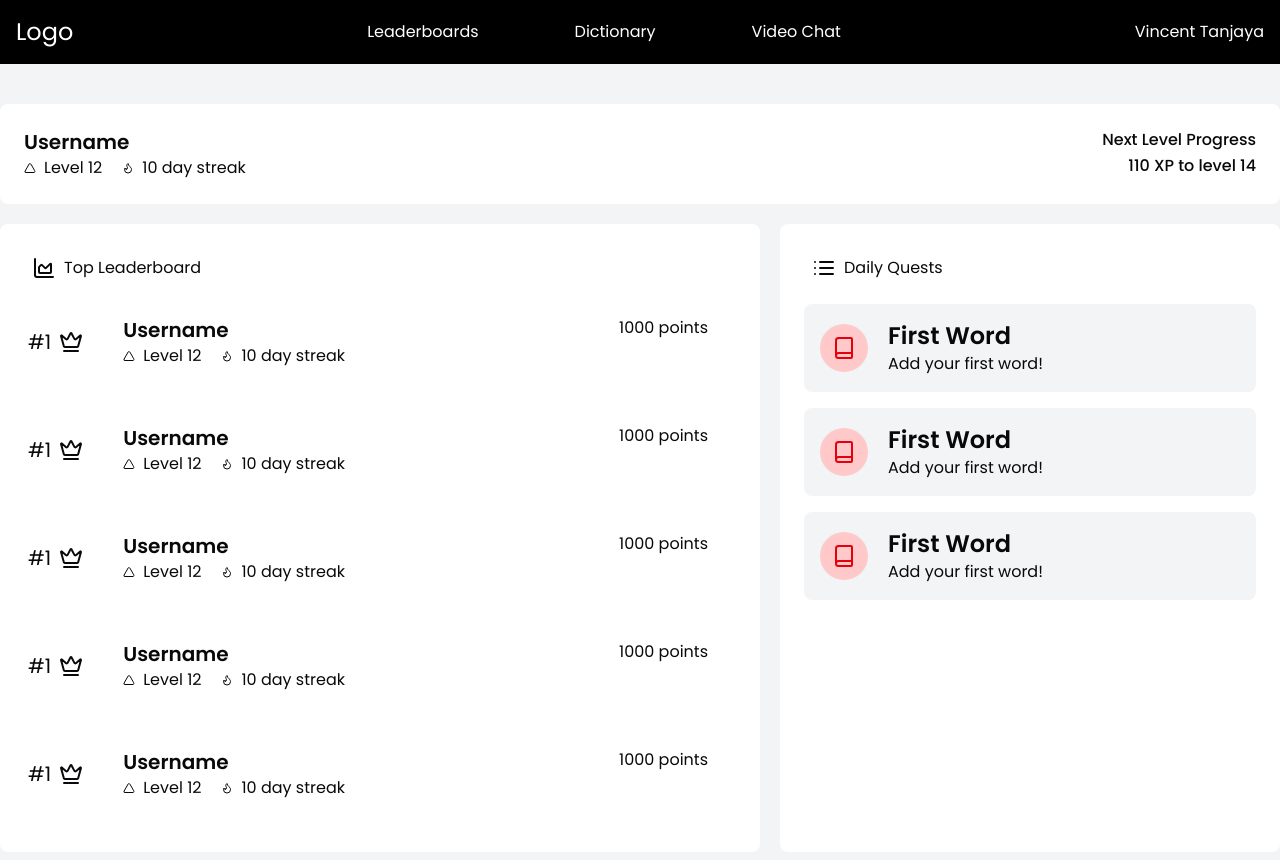
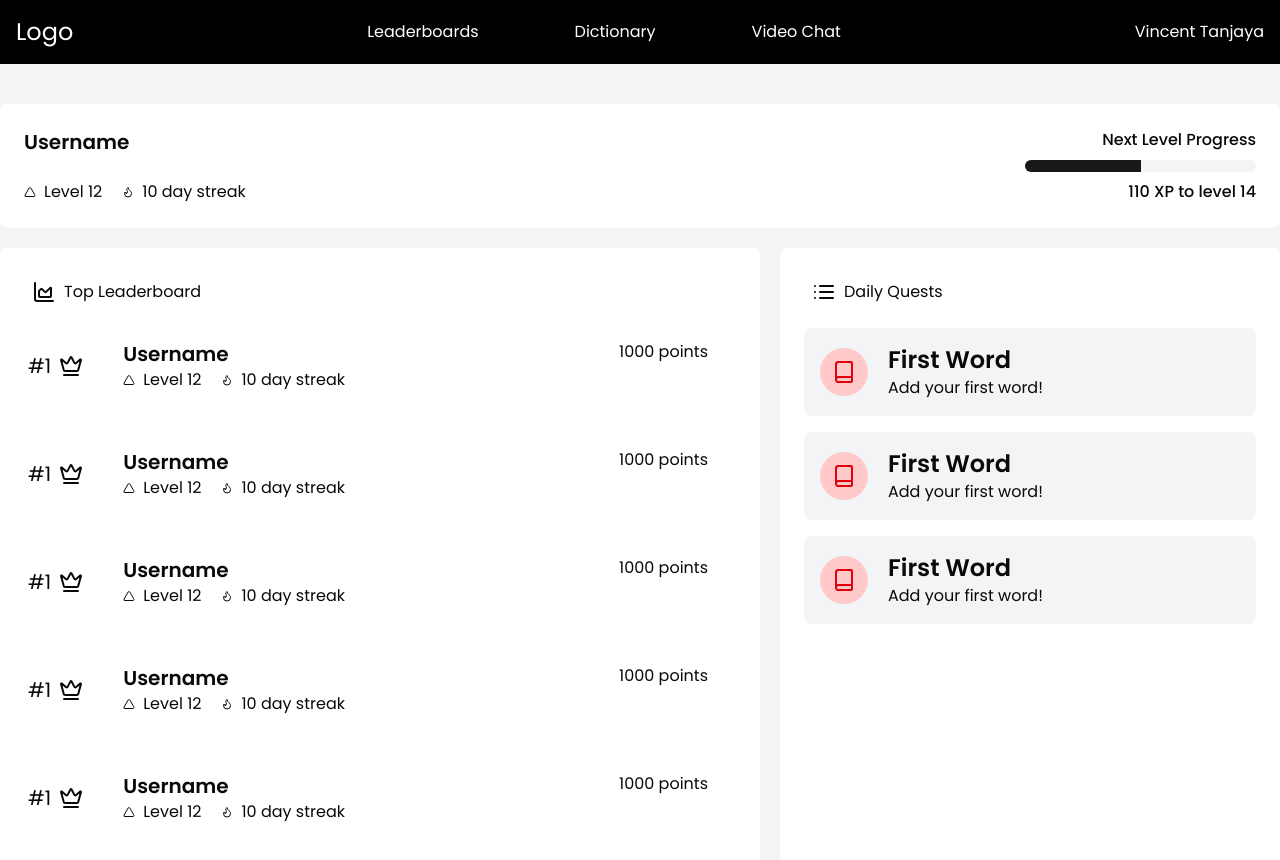
Before and after one commit to vncnttan/garudahacks-competition-fe, a React (Vite) app: page / in a window 1280 px wide. Shown: the top 860 px of the page. Built offline with nearby package versions, Linux system fonts and the light colour scheme.

Commit message:
feat: Fix Header Section 📊

```diff
--- a/package.json
+++ b/package.json
@@ -10,6 +10,7 @@
     "preview": "vite preview"
   },
   "dependencies": {
+    "@radix-ui/react-slider": "^1.3.5",
     "@radix-ui/react-slot": "^1.2.3",
     "@tailwindcss/vite": "^4.1.11",
     "class-variance-authority": "^0.7.1",
--- a/src/components/ui/leaderboard/LeaderboardHeaderSection.tsx
+++ b/src/components/ui/leaderboard/LeaderboardHeaderSection.tsx
@@ -1,11 +1,19 @@
 import { LeaderboardItems } from "@/components/ui/leaderboard/LeaderboardItem.tsx";
+import { Slider } from "@/components/ui/slider.tsx";
+import { cn } from "@/lib/utils.ts";
 
 export default function LeaderboardHeaderSection() {
   return (
     <LeaderboardItems
       endSection={
-        <div className="space-y-0.5 place-items-end">
+        <div className="space-y-2 place-items-end">
           <div className="font-medium">Next Level Progress</div>
+          <Slider
+            defaultValue={[50]}
+            max={100}
+            step={1}
+            className={cn("w-[150%]")}
+          />
           <div className="font-medium">110 XP to level 14</div>
         </div>
       }
--- /dev/null
+++ b/src/components/ui/slider.tsx
@@ -0,0 +1,61 @@
+import * as React from "react";
+import * as SliderPrimitive from "@radix-ui/react-slider";
+
+import { cn } from "@/lib/utils";
+
+function Slider({
+  className,
+  defaultValue,
+  value,
+  min = 0,
+  max = 100,
+  ...props
+}: React.ComponentProps<typeof SliderPrimitive.Root>) {
+  // const _values = React.useMemo(
+  //   () =>
+  //     Array.isArray(value)
+  //       ? value
+  //       : Array.isArray(defaultValue)
+  //         ? defaultValue
+  //         : [min, max],
+  //   [value, defaultValue, min, max],
+  // );
+
+  return (
+    <SliderPrimitive.Root
+      data-slot="slider"
+      defaultValue={defaultValue}
+      value={value}
+      min={min}
+      max={max}
+      className={cn(
+        "relative flex w-full touch-none items-center select-none data-[disabled]:opacity-50 data-[orientation=vertical]:h-full data-[orientation=vertical]:min-h-44 data-[orientation=vertical]:w-auto data-[orientation=vertical]:flex-col",
+        className,
+      )}
+      {...props}
+    >
+      <SliderPrimitive.Track
+        data-slot="slider-track"
+        className={cn(
+          "bg-muted relative grow overflow-hidden rounded-full data-[orientation=horizontal]:h-3 data-[orientation=horizontal]:w-full data-[orientation=vertical]:h-full data-[orientation=vertical]:w-1.5",
+        )}
+      >
+        <SliderPrimitive.Range
+          data-slot="slider-range"
+          className={cn(
+            "bg-primary absolute data-[orientation=horizontal]:h-full data-[orientation=vertical]:w-full",
+          )}
+        />
+      </SliderPrimitive.Track>
+      {/*{Array.from({ length: _values.length }, (_, index) => (*/}
+      {/*  <SliderPrimitive.Thumb*/}
+      {/*    data-slot="slider-thumb"*/}
+      {/*    key={index}*/}
+      {/*    className="border-primary bg-background ring-ring/50 block size-4 shrink-0 rounded-full border shadow-sm transition-[color,box-shadow] hover:ring-4 focus-visible:ring-4 focus-visible:outline-hidden disabled:pointer-events-none disabled:opacity-50"*/}
+      {/*  />*/}
+      {/*))}*/}
+    </SliderPrimitive.Root>
+  );
+}
+
+export { Slider };
```
Also changed, not shown: 1 other file (tests, documents, lock files or other folders).
